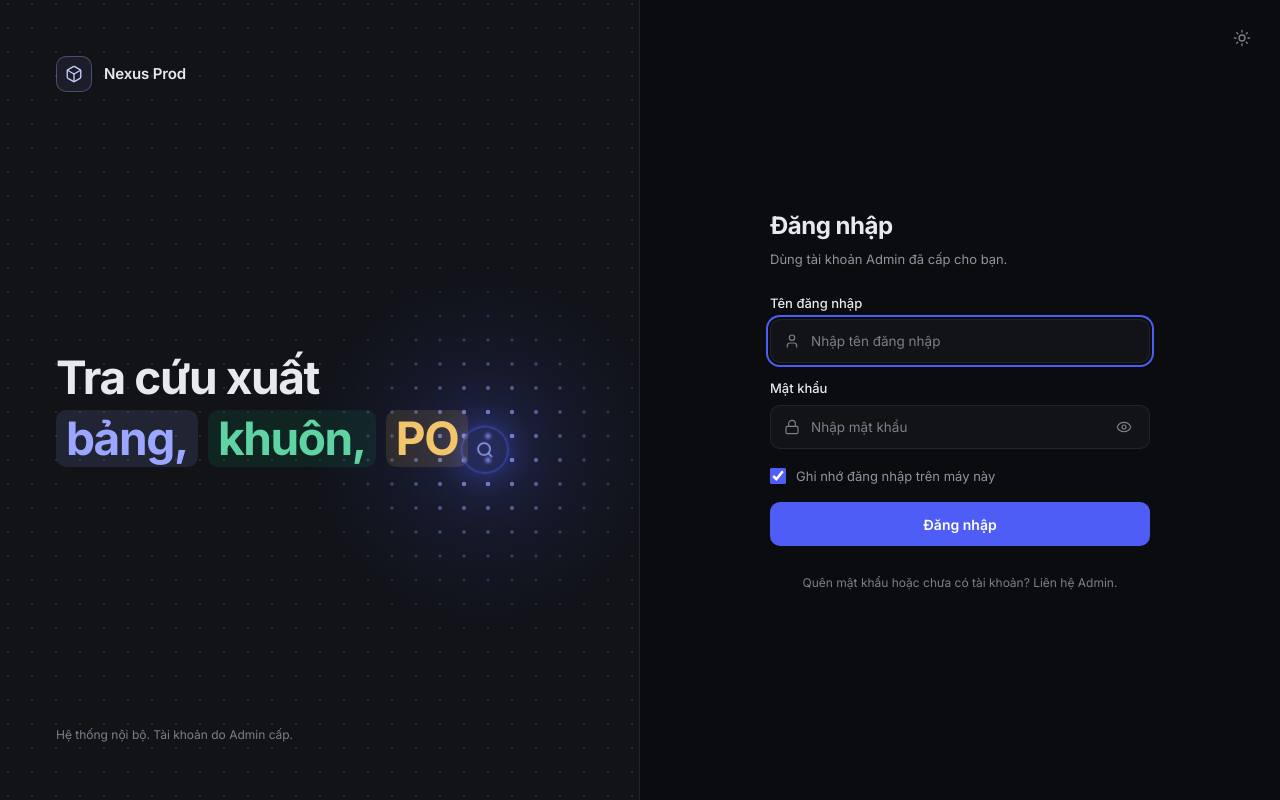
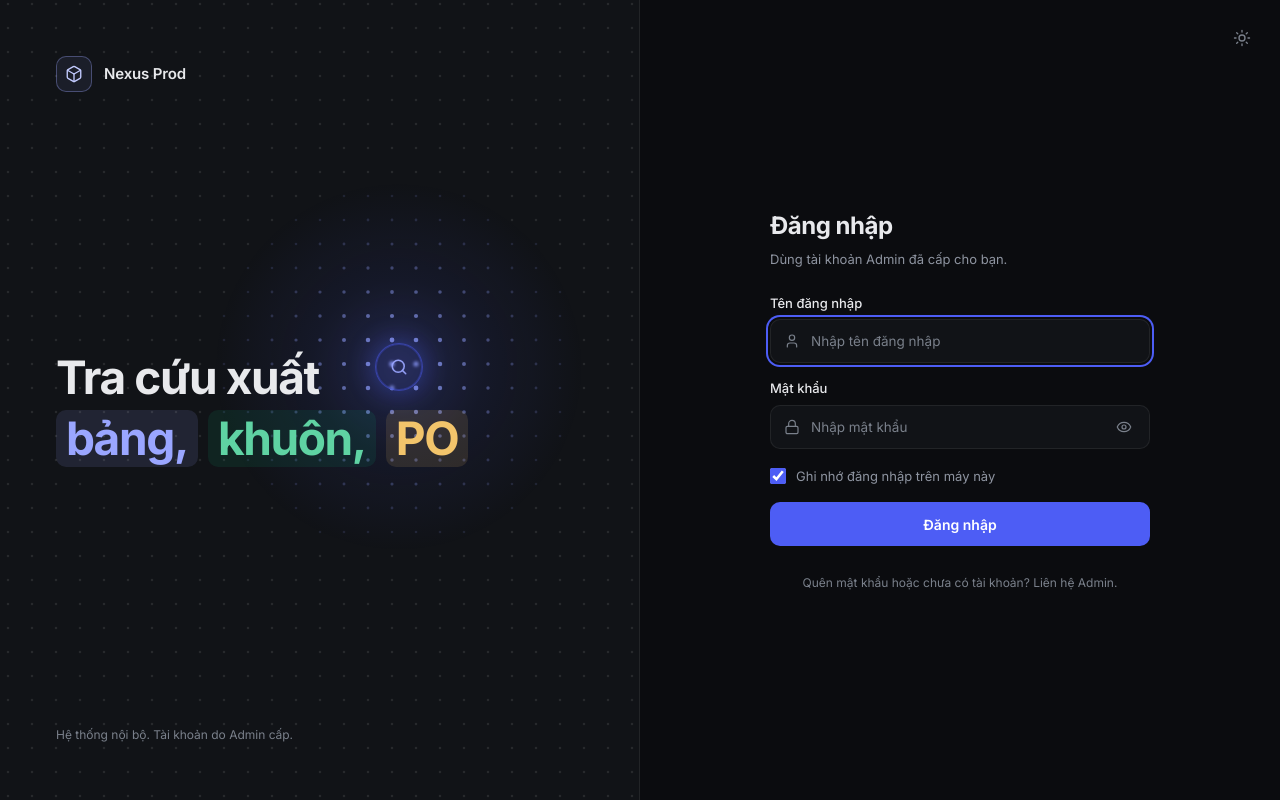
Before and after one commit to tuyencoder55/quanlycongviec, a React (Vite) app: page / in a window 1280 px wide. Built offline with nearby package versions, Linux system fonts and the light colour scheme; no server answers.

Commit message:
feat(auth): keep login search icon continuously auto-roaming without mouse hijack

```diff
--- a/src/modules/auth/components/login-hero-panel.tsx
+++ b/src/modules/auth/components/login-hero-panel.tsx
@@ -32,11 +32,9 @@ export const LoginHeroPanel: React.FC = () => {
     let height = 0;
     let animationFrameId = 0;
 
-    // Vị trí thực tế hiện tại của tâm kính lúp (dùng lerp để cực mượt)
+    // Vị trí hiện tại của tâm kính lúp (tự động chạy liên tục 60fps)
     let curX = 0;
     let curY = 0;
-    let pointerX: number | null = null;
-    let pointerY: number | null = null;
 
     const resize = () => {
       const rect = container.getBoundingClientRect();
@@ -48,30 +46,11 @@ export const LoginHeroPanel: React.FC = () => {
       canvas.style.width = `${width}px`;
       canvas.style.height = `${height}px`;
       ctx.setTransform(dpr, 0, 0, dpr, 0, 0);
-
-      if (curX === 0 && curY === 0) {
-        curX = width * 0.56;
-        curY = height * 0.72;
-      }
     };
 
     resize();
     const resizeObserver = new ResizeObserver(resize);
     resizeObserver.observe(container);
-
-    const handleMouseMove = (e: MouseEvent) => {
-      const rect = container.getBoundingClientRect();
-      pointerX = e.clientX - rect.left;
-      pointerY = e.clientY - rect.top;
-    };
-
-    const handleMouseLeave = () => {
-      pointerX = null;
-      pointerY = null;
-    };
-
-    container.addEventListener('mousemove', handleMouseMove);
-    container.addEventListener('mouseleave', handleMouseLeave);
 
     const startTime = performance.now();
     const DOT_GAP = 24;
@@ -80,18 +59,11 @@ export const LoginHeroPanel: React.FC = () => {
     const render = (now: number) => {
       const t = (now - startTime) * 0.001;
 
-      // Quỹ đạo Lissajous tự nhiên, uốn lượn mượt mà khắp khung trái
-      const autoX =
-        width * (0.52 + 0.31 * Math.sin(t * 0.42) + 0.08 * Math.cos(t * 0.87));
-      const autoY =
-        height * (0.56 + 0.27 * Math.sin(t * 0.33 + 1.2) + 0.07 * Math.cos(t * 0.71));
-
-      const targetX = pointerX !== null ? pointerX : autoX;
-      const targetY = pointerY !== null ? pointerY : autoY;
-
-      // Nội suy mượt (lerp) giúp chuyển động êm ái không bị giật
-      curX += (targetX - curX) * 0.055;
-      curY += (targetY - curY) * 0.055;
+      // Quỹ đạo Lissajous tự động uốn lượn mềm mại khắp khung bên trái
+      curX =
+        width * (0.5 + 0.34 * Math.sin(t * 0.55) + 0.08 * Math.cos(t * 1.15));
+      curY =
+        height * (0.54 + 0.3 * Math.sin(t * 0.43 + 1.1) + 0.07 * Math.cos(t * 0.89));
 
       // Cập nhật vị trí kính lúp tìm kiếm trực tiếp qua GPU transform
       lens.style.transform = `translate3d(${curX - 24}px, ${curY - 24}px, 0)`;
@@ -156,8 +128,6 @@ export const LoginHeroPanel: React.FC = () => {
     return () => {
       cancelAnimationFrame(animationFrameId);
       resizeObserver.disconnect();
-      container.removeEventListener('mousemove', handleMouseMove);
-      container.removeEventListener('mouseleave', handleMouseLeave);
     };
   }, [theme]);
 
```
